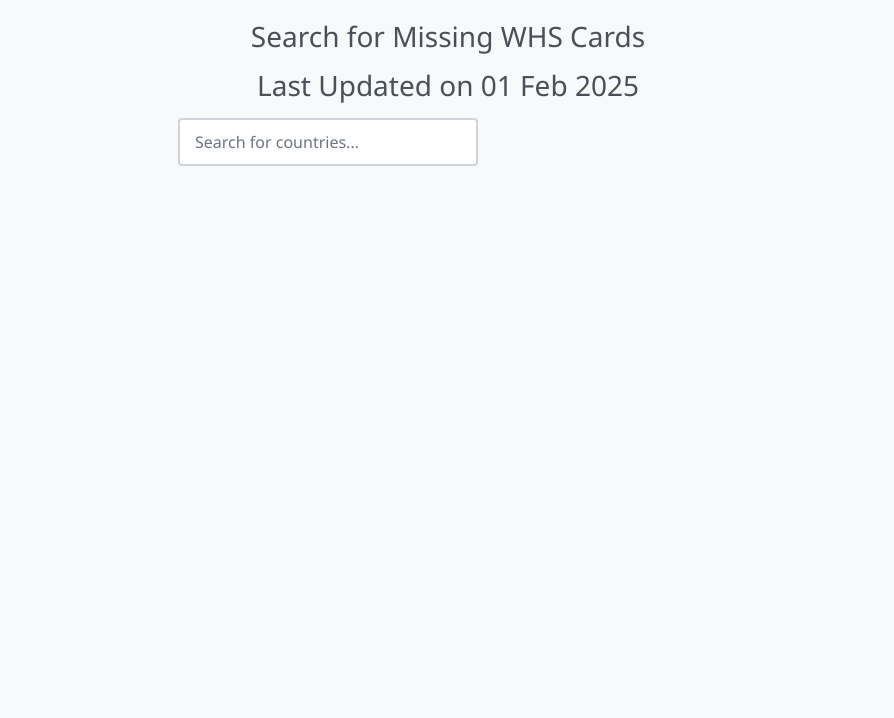
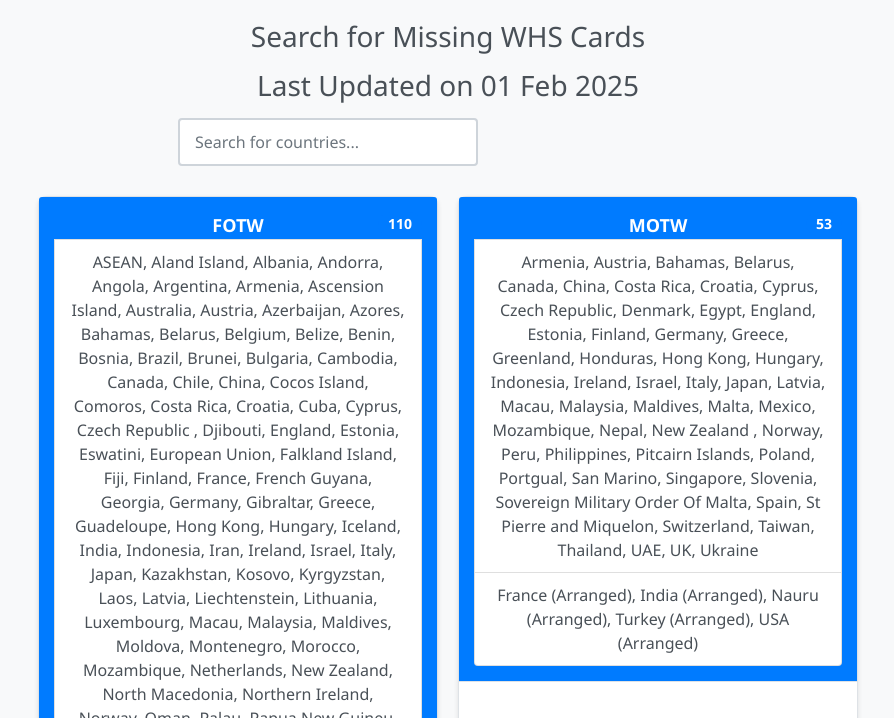
Before and after one commit to vingoul/vingoul_missing_unesco_whs, a plain HTML site: page index.html in a window 1280 px wide. Shown: the part 82-800 px from the top of the page, without its empty margins (192-1086 px from the left). Drawn offline with nearby package versions, Linux system fonts and the light colour scheme; files that its build step writes are made by us from their sources.

Commit message:
Update index.html

```diff
--- a/index.html
+++ b/index.html
@@ -18,9 +18,9 @@
     <link rel="stylesheet" href="https://cdn.jsdelivr.net/npm/bootstrap@4.0.0/dist/css/bootstrap.min.css"
         integrity="sha384-Gn5384xqQ1aoWXA+058RXPxPg6fy4IWvTNh0E263XmFcJlSAwiGgFAW/dAiS6JXm" crossorigin="anonymous">
     <!-- Local CSS -->
-    <link rel="stylesheet" href="css/styles.css">
+    <link rel="stylesheet" href="styles.css">
     <!-- JavaScript -->
-    <script src="js/script.js" defer></script>
+    <script src="script.js" defer></script>
 </head>
 
 <body>
```
